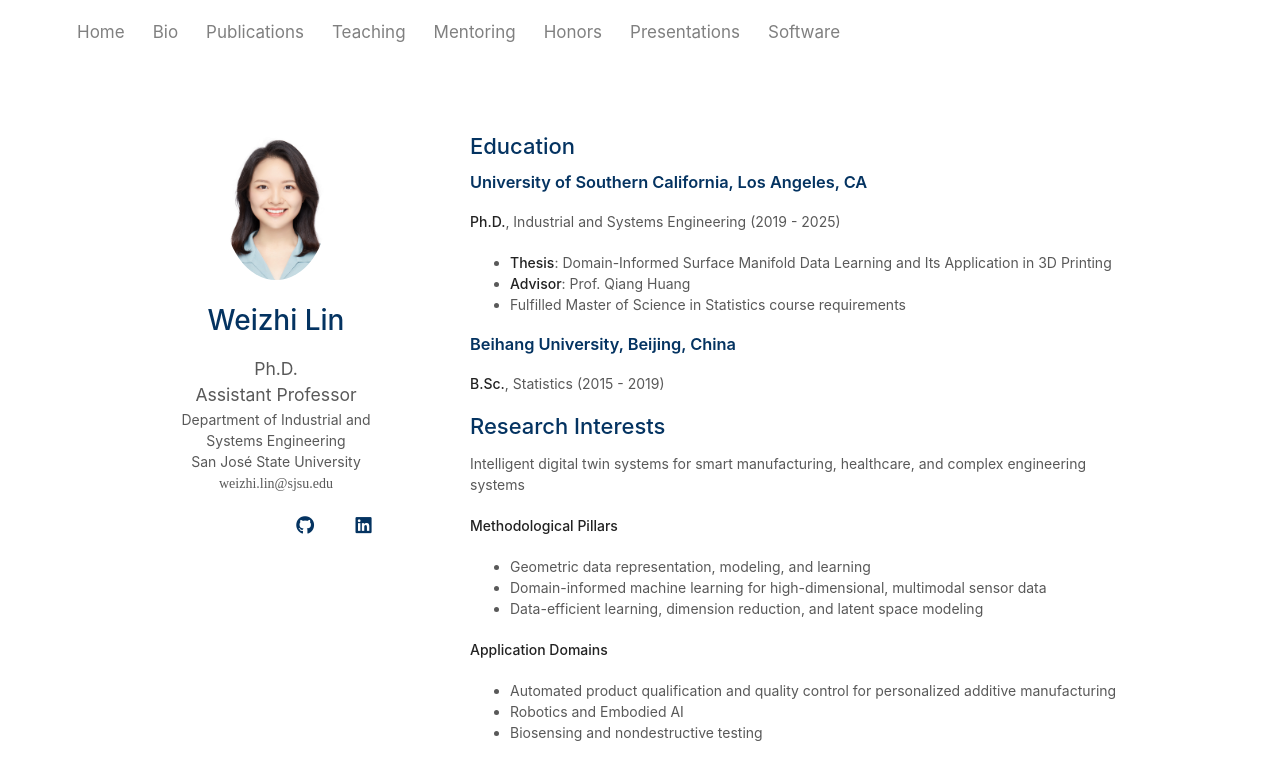
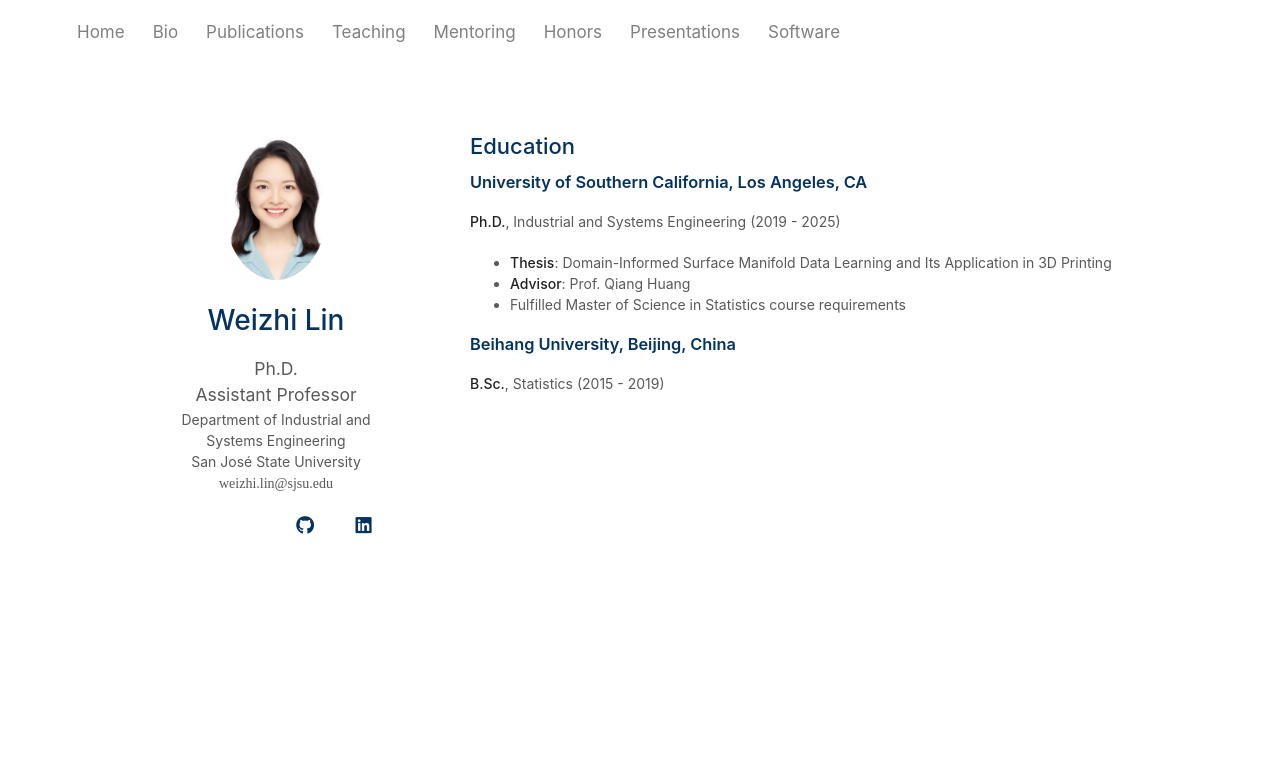
Before and after one commit to weizhi-lin/weizhi-lin.github.io, a Jekyll site: the page built from bio.md, in a window 1280 px wide. Shown: the top 780 px of the page. Built offline with Jekyll 4.4.1, drawn with Linux system fonts in a browser that asks for light colours; a style sheet for code colours, icons or effects is not loaded.

Commit message:
Remove research interests and application domains section
Removed research interests and methodological pillars from bio.

```diff
--- a/_includes/bio.md
+++ b/_includes/bio.md
@@ -13,19 +13,3 @@
 
 ### Beihang University, Beijing, China
 **B.Sc.**, Statistics (2015 - 2019)
-
-<h2>
-  Research Interests
-</h2>
-
-Intelligent digital twin systems for smart manufacturing, healthcare, and complex engineering systems
-
-**Methodological Pillars**
-- Geometric data representation, modeling, and learning
-- Domain-informed machine learning for high-dimensional, multimodal sensor data
-- Data-efficient learning, dimension reduction, and latent space modeling
-
-**Application Domains**
-- Automated product qualification and quality control for personalized additive manufacturing
-- Robotics and Embodied AI
-- Biosensing and nondestructive testing
```
